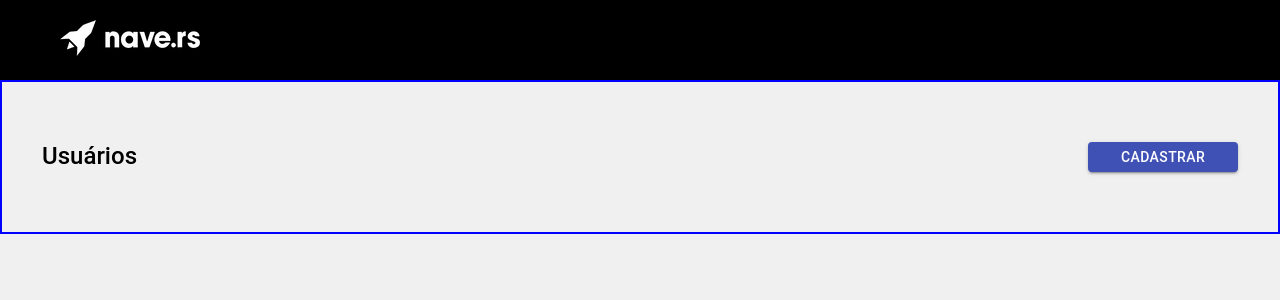
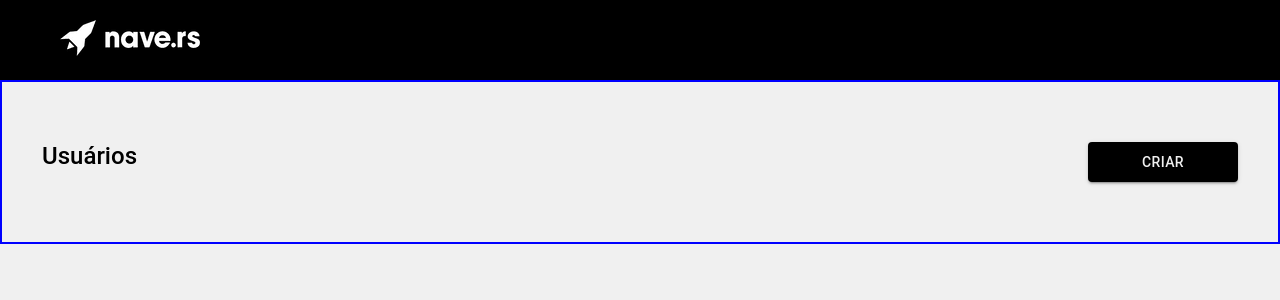
Before and after one commit to luanfv/jobs, a React (Create React App) app: page / in a window 1280 px wide. Shown: the top 300 px of the page. Built offline with nearby package versions, Linux system fonts and the light colour scheme.

Commit message:
Button styled

```diff
--- a/src/App.js
+++ b/src/App.js
@@ -1,6 +1,10 @@
 import React from 'react'
+import {MuiThemeProvider} from '@material-ui/core/styles'
+import color from './theme/color'
 import Home from './screens/Home'
 
 export default () => (
-  <Home />
+  <MuiThemeProvider theme={color}>
+    <Home />
+  </MuiThemeProvider>
 )
--- a/src/screens/Home/index.jsx
+++ b/src/screens/Home/index.jsx
@@ -11,7 +11,7 @@ export default () => (
                 Usuários
             </TitleListStyle>
             <ButtonStyle variant="contained" color="primary">
-                Cadastrar
+                criar
             </ButtonStyle>
         </MainStyle>
     </div>
--- /dev/null
+++ b/src/theme/color.jsx
@@ -0,0 +1,14 @@
+import {createMuiTheme} from '@material-ui/core/styles'
+
+const theme = createMuiTheme({
+    palette: {
+        primary: {
+            light: '#616161',
+            main: '#000000',
+            dark: '#000000',
+            contrastText: '#f0f0f0',
+        },
+    },
+})
+
+export default theme
--- a/src/theme/styled.jsx
+++ b/src/theme/styled.jsx
@@ -3,7 +3,19 @@ import Button from '@material-ui/core/Button'
 
 export const ButtonStyle = styled(Button)`
     && {
-        height: 30px;
+        height: 40px;
         width: 150px;
+
+    }
+
+    label {
+        font-family: Roboto;
+        font-style: normal;
+        font-weight: 500;
+        font-size: 14px;
+        line-height: 16px;
+        text-transform: uppercase;
+
+        color: #FFFFFF;
     }
 `
```
